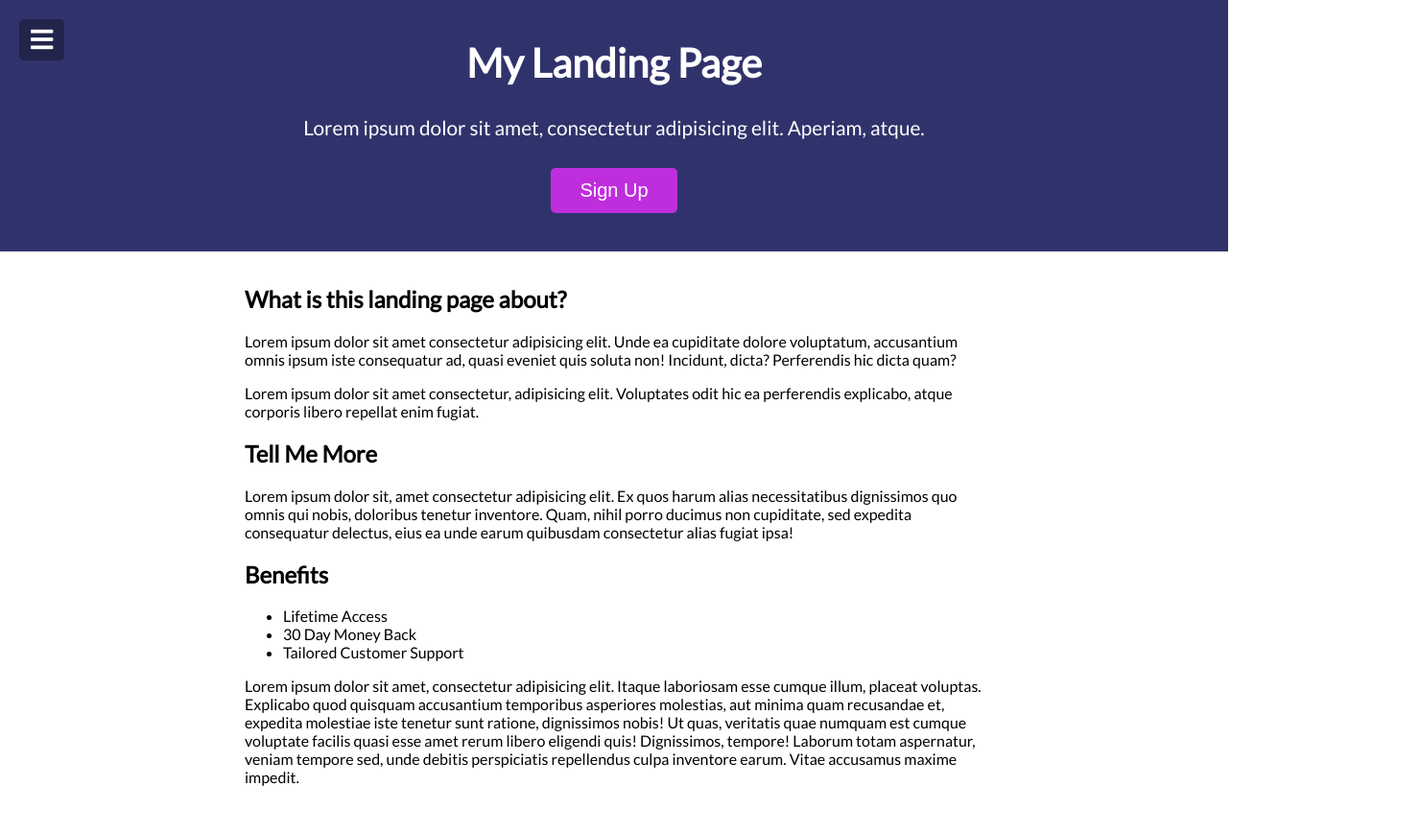
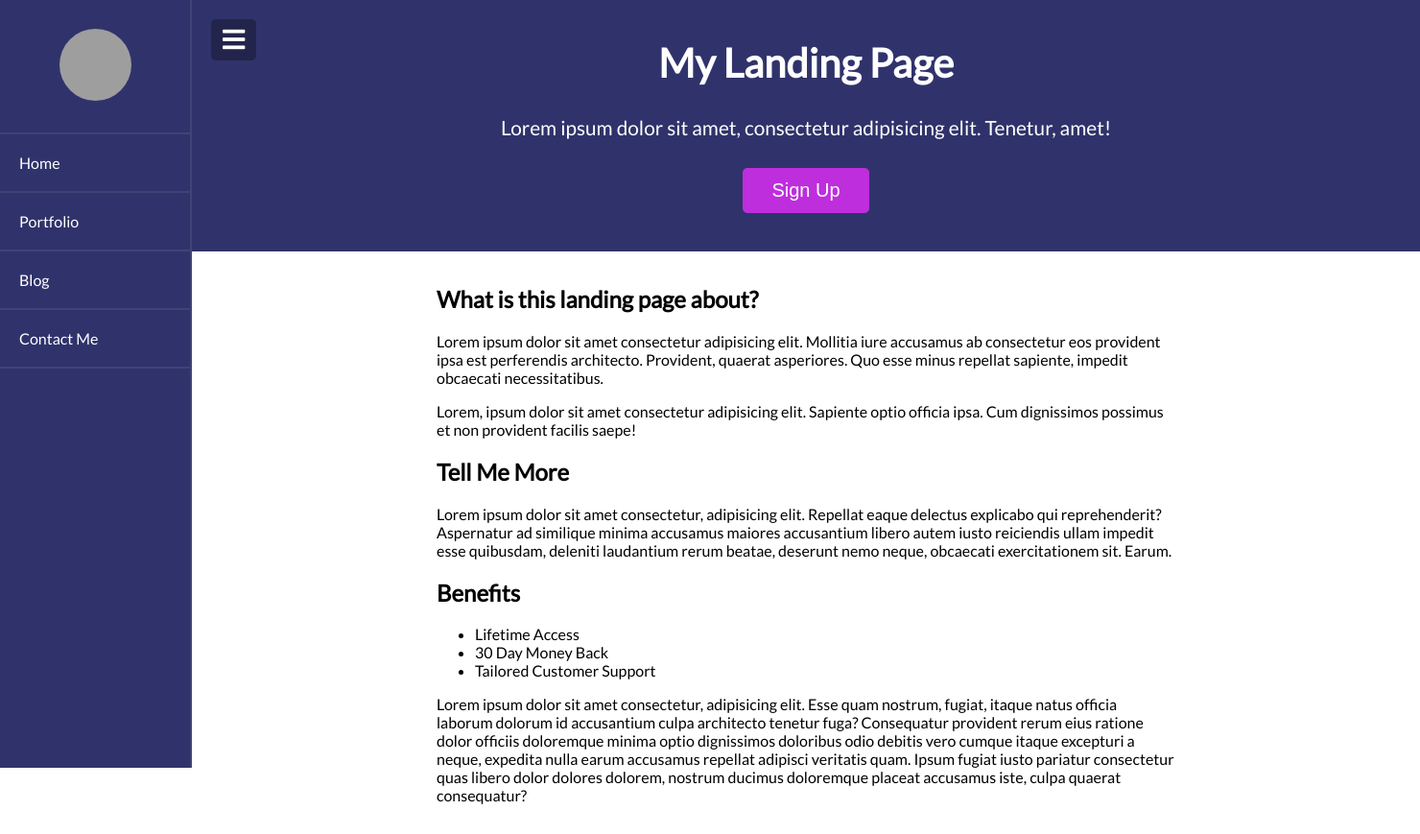
Before and after one commit to ahyunnn/Vanilla-JavaScript, a plain HTML site: page 7.Menu-Slider-Modal/index.html in a window 1280 px wide. Both pictures are taken after a click on the button 43 px from the left and 41 px from the top of the page. Shown: the whole page at 96% size, 1480 px wide, since content can reach past the window. Drawn offline with Linux system fonts and the light colour scheme; grey boxes are pictures that could not be loaded.

Commit message:
230822 - menu slider modal - complete javascript code and add css code

```diff
--- a/7.Menu-Slider-Modal/index.html
+++ b/7.Menu-Slider-Modal/index.html
@@ -3,6 +3,7 @@
   <head>
     <meta charset="UTF-8" />
     <meta name="viewport" content="width=device-width, initial-scale=1.0" />
+    <meta http-equiv="X-UA-Compatible" content="ie=edge" />
     <link
       rel="stylesheet"
       href="https://cdnjs.cloudflare.com/ajax/libs/font-awesome/5.11.2/css/all.min.css"
@@ -33,8 +34,7 @@
       <h1>My Landing Page</h1>
 
       <p>
-        Lorem ipsum dolor sit amet, consectetur adipisicing elit. Aperiam,
-        atque.
+        Lorem ipsum dolor sit amet, consectetur adipisicing elit. Tenetur, amet!
       </p>
 
       <button class="cta-btn" id="open">Sign Up</button>
@@ -43,29 +43,27 @@
     <div class="container">
       <h2>What is this landing page about?</h2>
       <p>
-        Lorem ipsum dolor sit amet consectetur adipisicing elit. Unde ea
-        cupiditate dolore voluptatum, accusantium omnis ipsum iste consequatur
-        ad, quasi eveniet quis soluta non! Incidunt, dicta? Perferendis hic
-        dicta quam?
+        Lorem ipsum dolor sit amet consectetur adipisicing elit. Mollitia iure
+        accusamus ab consectetur eos provident ipsa est perferendis architecto.
+        Provident, quaerat asperiores. Quo esse minus repellat sapiente, impedit
+        obcaecati necessitatibus.
       </p>
       <p>
-        Lorem ipsum dolor sit amet consectetur, adipisicing elit. Voluptates
-        odit hic ea perferendis explicabo, atque corporis libero repellat enim
-        fugiat.
+        Lorem, ipsum dolor sit amet consectetur adipisicing elit. Sapiente optio
+        officia ipsa. Cum dignissimos possimus et non provident facilis saepe!
       </p>
 
       <h2>Tell Me More</h2>
 
       <p>
-        Lorem ipsum dolor sit, amet consectetur adipisicing elit. Ex quos harum
-        alias necessitatibus dignissimos quo omnis qui nobis, doloribus tenetur
-        inventore. Quam, nihil porro ducimus non cupiditate, sed expedita
-        consequatur delectus, eius ea unde earum quibusdam consectetur alias
-        fugiat ipsa!
+        Lorem ipsum dolor sit amet consectetur, adipisicing elit. Repellat eaque
+        delectus explicabo qui reprehenderit? Aspernatur ad similique minima
+        accusamus maiores accusantium libero autem iusto reiciendis ullam
+        impedit esse quibusdam, deleniti laudantium rerum beatae, deserunt nemo
+        neque, obcaecati exercitationem sit. Earum.
       </p>
 
       <h2>Benefits</h2>
-
       <ul>
         <li>Lifetime Access</li>
         <li>30 Day Money Back</li>
@@ -73,14 +71,14 @@
       </ul>
 
       <p>
-        Lorem ipsum dolor sit amet, consectetur adipisicing elit. Itaque
-        laboriosam esse cumque illum, placeat voluptas. Explicabo quod quisquam
-        accusantium temporibus asperiores molestias, aut minima quam recusandae
-        et, expedita molestiae iste tenetur sunt ratione, dignissimos nobis! Ut
-        quas, veritatis quae numquam est cumque voluptate facilis quasi esse
-        amet rerum libero eligendi quis! Dignissimos, tempore! Laborum totam
-        aspernatur, veniam tempore sed, unde debitis perspiciatis repellendus
-        culpa inventore earum. Vitae accusamus maxime impedit.
+        Lorem ipsum dolor sit amet consectetur, adipisicing elit. Esse quam
+        nostrum, fugiat, itaque natus officia laborum dolorum id accusantium
+        culpa architecto tenetur fuga? Consequatur provident rerum eius ratione
+        dolor officiis doloremque minima optio dignissimos doloribus odio
+        debitis vero cumque itaque excepturi a neque, expedita nulla earum
+        accusamus repellat adipisci veritatis quam. Ipsum fugiat iusto pariatur
+        consectetur quas libero dolor dolores dolorem, nostrum ducimus
+        doloremque placeat accusamus iste, culpa quaerat consequatur?
       </p>
     </div>
 
@@ -92,6 +90,7 @@
         </button>
         <div class="modal-header">
           <h3>Sign Up</h3>
+        </div>
         <div class="modal-content">
           <p>Register with us to get offers, support and more</p>
           <form class="modal-form">
@@ -116,8 +115,8 @@
             <div>
               <label for="password">Password</label>
               <input
-                  type="Password"
-                  id="Password"
+                type="password"
+                id="password"
                 placeholder="Enter Password"
                 class="form-input"
               />
@@ -127,14 +126,12 @@
               <input
                 type="password"
                 id="password2"
-                  placeholder="Enter Password again"
+                placeholder="Confirm Password"
                 class="form-input"
               />
             </div>
-
             <input type="submit" value="Submit" class="submit-btn" />
           </form>
-          </div>
         </div>
       </div>
     </div>
--- a/7.Menu-Slider-Modal/script.js
+++ b/7.Menu-Slider-Modal/script.js
@@ -0,0 +1,20 @@
+const toggle = document.getElementById("toggle");
+const close = document.getElementById("close");
+const open = document.getElementById("open");
+const modal = document.getElementById("modal");
+
+// Toggle Nav
+toggle.addEventListener("click", () =>
+  document.body.classList.toggle("show-nav")
+);
+
+// Show modal
+open.addEventListener("click", () => modal.classList.add("show-modal"));
+
+// Hide modal
+close.addEventListener("click", () => modal.classList.remove("show-modal"));
+
+// Hide modal on outside click
+window.addEventListener("click", (e) =>
+  e.target == modal ? modal.classList.remove("show-modal") : false
+);
--- a/7.Menu-Slider-Modal/style.css
+++ b/7.Menu-Slider-Modal/style.css
@@ -1,4 +1,4 @@
-@import url("https://fonts.googleapis.com/css2?family=Lato&display=swap");
+@import url("https://fonts.googleapis.com/css?family=Lato&display=swap");
 
 :root {
   --modal-duration: 1s;
@@ -13,6 +13,12 @@
 body {
   font-family: "Lato", sans-serif;
   margin: 0;
+  transition: transform 0.3s ease;
+}
+
+body.show-nav {
+  /* Width of nav */
+  transform: translateX(200px);
 }
 
 nav {
@@ -86,6 +92,7 @@ input[type="submit"] {
   border: 0;
   border-radius: 5px;
   color: #fff;
+  cursor: pointer;
   padding: 8px 12px;
 }
 
@@ -122,6 +129,10 @@ button:focus {
   bottom: 0;
 }
 
+.modal-container.show-modal {
+  display: block;
+}
+
 .modal {
   background-color: #fff;
   border-radius: 5px;
@@ -133,10 +144,12 @@ button:focus {
   transform: translate(-50%, -50%);
   max-width: 100%;
   width: 400px;
+  animation-name: modalopen;
+  animation-duration: var(--modal-duration);
 }
 
 .modal-header {
-  background-color: var(--primary-color);
+  background: var(--primary-color);
   color: #fff;
   padding: 15px;
 }
@@ -171,3 +184,13 @@ button:focus {
   top: 0;
   right: 0;
 }
+
+@keyframes modalopen {
+  from {
+    opacity: 0;
+  }
+
+  to {
+    opacity: 1;
+  }
+}
```
Lines whose indentation alone changed are shown as unchanged.
